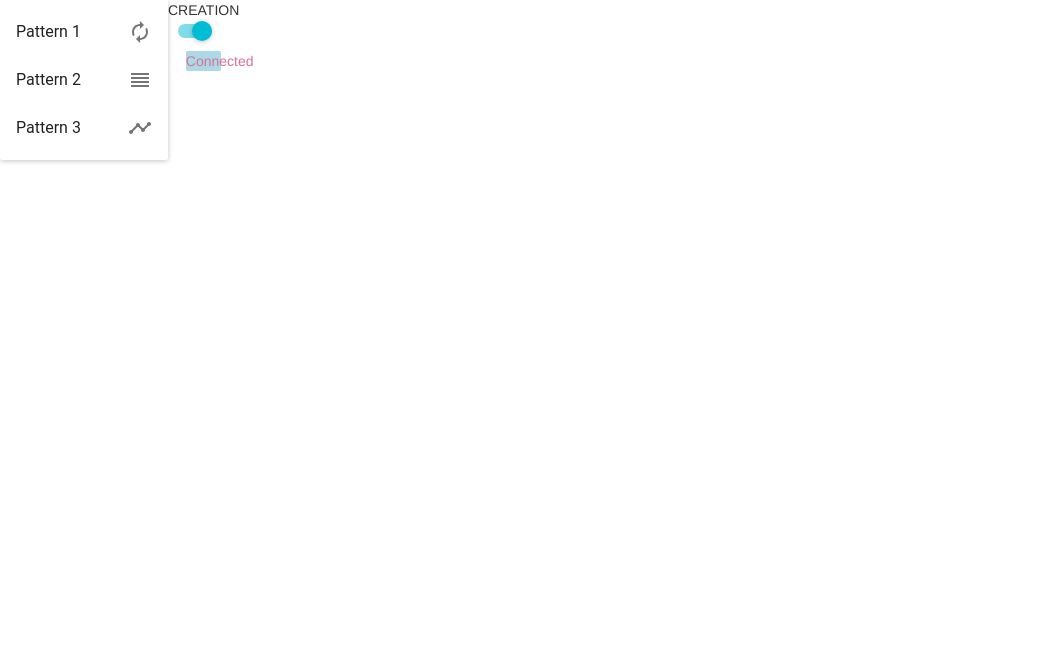
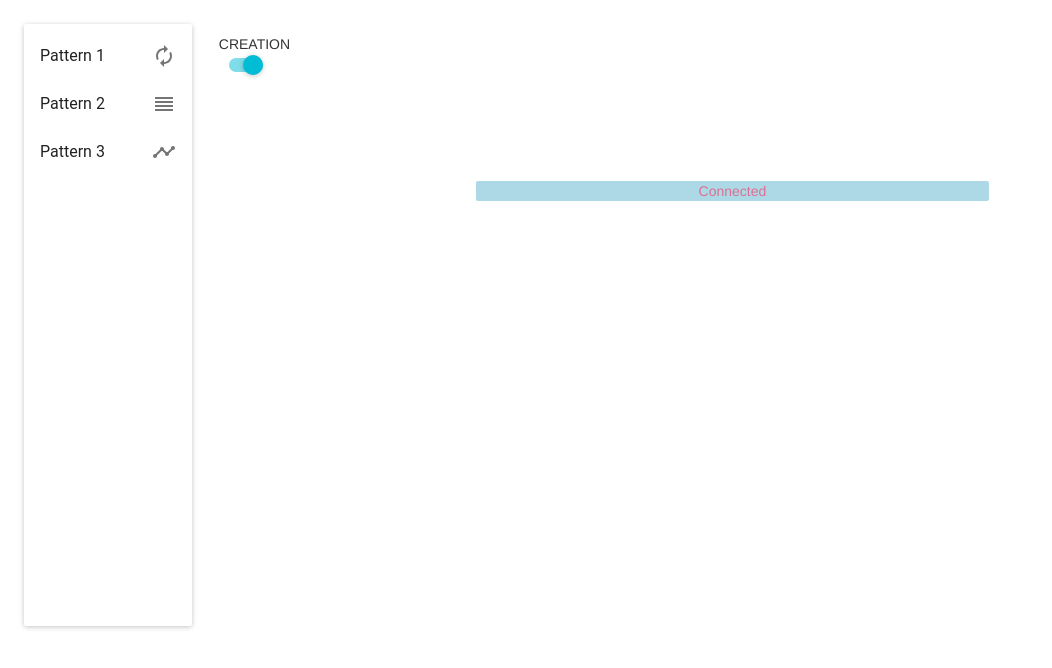
Before and after one commit to ssaucedo/create-react, a React app: page /home in a window 1280 px wide. Shown: the whole page, without its empty margins (0-1052 px from the left). Built offline with nearby package versions, Linux system fonts and the light colour scheme; some packages are replaced by stand-ins of ours.

Commit message:
(fix) Layout foxed

```diff
--- a/app/containers/LandPageContainer.js
+++ b/app/containers/LandPageContainer.js
@@ -30,6 +30,7 @@
 
     const style = {
       paper: {
+        height: '100%',
         display: 'inline-block',
         float: 'left',
       },
--- a/app/containers/styles.css
+++ b/app/containers/styles.css
@@ -5,25 +5,30 @@
     height: 100%;
 }
 
-#id {
-    background-color: red;
-    min-height: 100%;
+body > div {
+    height: 100vh;
 }
 
 .app-container {
         height: 100%;
         width: 100%;
-        .main-container {
+        & .main-container {
             width: 100%;
+            height: 100%;
             display: flex;
+            padding: 24px;
 
 
-        & .sidebar-container {
-            height: 20%;
-        }
+            & .sidebar-container {
+                  width: 15%;
+                  height: 80%;
 
-        & .content-container {
-            height: 80%;
-        }
+            }
+
+            & .content-container {
+                  width: 85%;
+                  height: 80%;
+                  padding: 10px;
+            }
     }
 }
```
